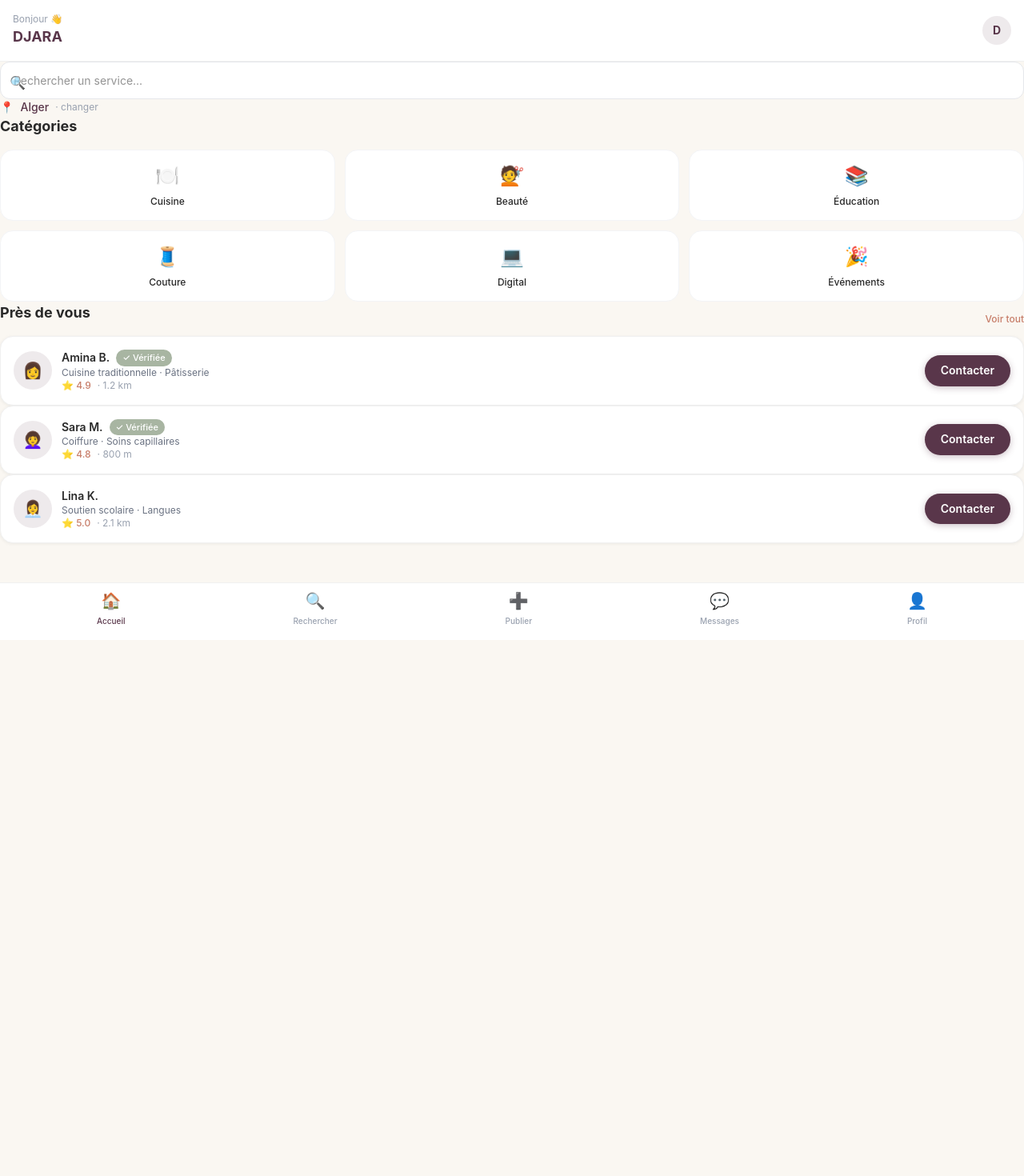
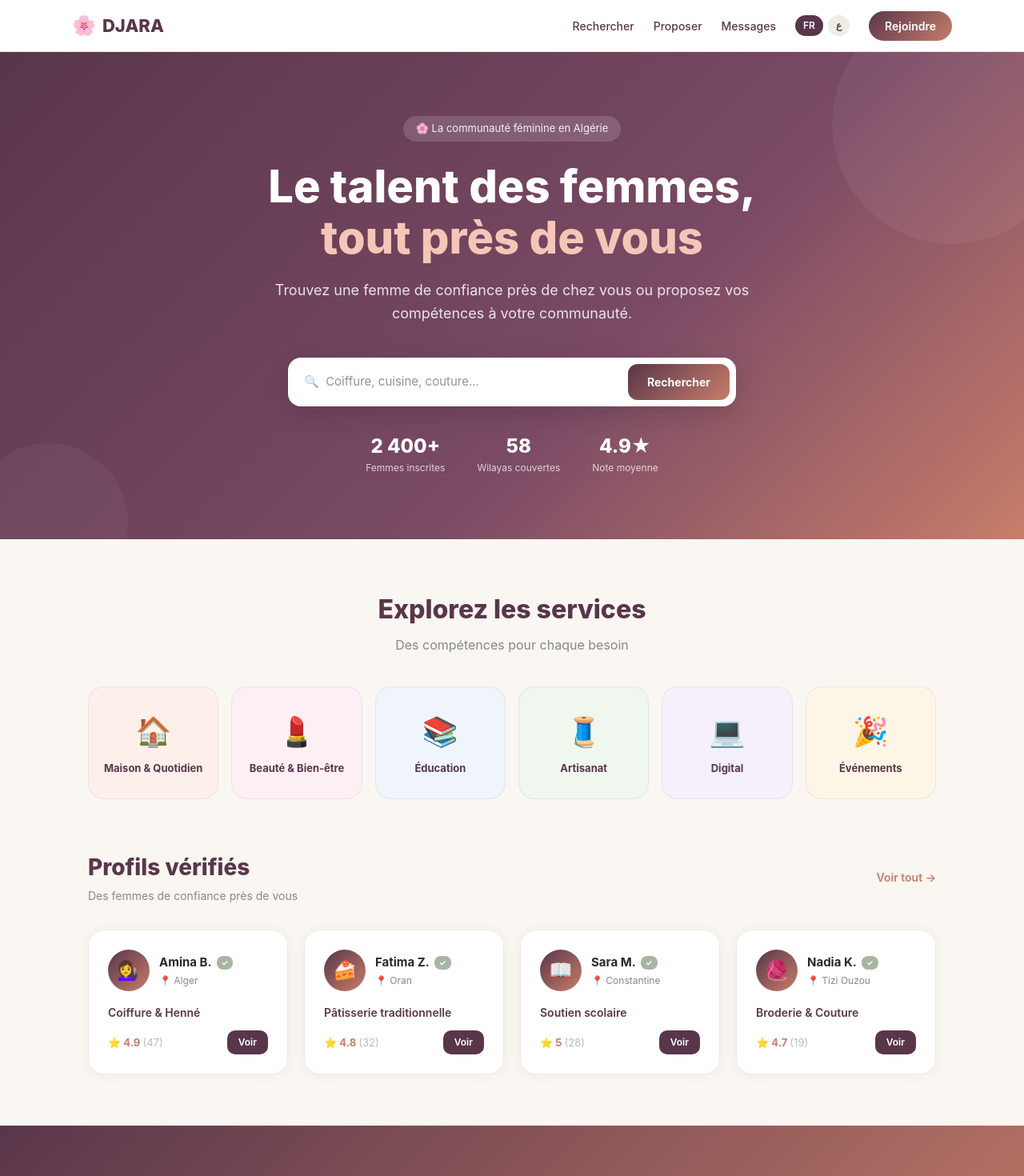
Before and after one commit to azzerinou-cyber/djara-app, a Next.js app: page / in a window 1280 px wide. Shown: the top 1470 px of the page at 80% size. Before the commit the page ends 800 px from the top, so only its background shows below. Built offline with nearby package versions, Linux system fonts and the light colour scheme.

Commit message:
feat: refonte home page - hero premium + categories + providers

```diff
--- a/src/app/page.tsx
+++ b/src/app/page.tsx
@@ -1,112 +1,187 @@
+'use client';
+import { useState } from 'react';
+
+const categories = [
+  { emoji: '🏠', fr: 'Maison & Quotidien', ar: 'المنزل', color: '#FDF0EB' },
+  { emoji: '💄', fr: 'Beauté & Bien-être', ar: 'الجمال', color: '#FDF0F5' },
+  { emoji: '📚', fr: 'Éducation', ar: 'التعليم', color: '#EFF5FB' },
+  { emoji: '🧵', fr: 'Artisanat', ar: 'الحرف', color: '#F0F7EE' },
+  { emoji: '💻', fr: 'Digital', ar: 'الرقمي', color: '#F5F0FB' },
+  { emoji: '🎉', fr: 'Événements', ar: 'المناسبات', color: '#FDF5E6' },
+];
+
+const providers = [
+  { name: 'Amina B.', service: 'Coiffure & Henné', wilaya: 'Alger', rating: 4.9, reviews: 47, badge: '✓', emoji: '💇‍♀️' },
+  { name: 'Fatima Z.', service: 'Pâtisserie traditionnelle', wilaya: 'Oran', rating: 4.8, reviews: 32, badge: '✓', emoji: '🍰' },
+  { name: 'Sara M.', service: 'Soutien scolaire', wilaya: 'Constantine', rating: 5.0, reviews: 28, badge: '✓', emoji: '📖' },
+  { name: 'Nadia K.', service: 'Broderie & Couture', wilaya: 'Tizi Ouzou', rating: 4.7, reviews: 19, badge: '✓', emoji: '🧶' },
+];
+
 export default function Home() {
+  const [lang, setLang] = useState<'fr' | 'ar'>('fr');
+  const [search, setSearch] = useState('');
+  const isRTL = lang === 'ar';
+
   return (
-    <main className="screen">
+    <div dir={isRTL ? 'rtl' : 'ltr'} style={{ minHeight: '100vh', background: '#FAF7F2', fontFamily: '-apple-system, BlinkMacSystemFont, "Segoe UI", sans-serif', color: '#292929' }}>
+
       {/* HEADER */}
-      <div className="header flex items-center justify-between">
-        <div>
-          <p className="text-xs text-gray-400">Bonjour 👋</p>
-          <h1 className="text-lg font-bold text-[#59364A]">DJARA</h1>
+      <header style={{ background: 'white', borderBottom: '1px solid #f0ece6', position: 'sticky', top: 0, zIndex: 100, padding: '0 20px' }}>
+        <div style={{ maxWidth: 1100, margin: '0 auto', display: 'flex', alignItems: 'center', justifyContent: 'space-between', height: 64 }}>
+          <div style={{ display: 'flex', alignItems: 'center', gap: 8 }}>
+            <span style={{ fontSize: 24 }}>🌸</span>
+            <span style={{ fontSize: 22, fontWeight: 800, color: '#59364A' }}>DJARA</span>
           </div>
-        <div className="w-9 h-9 rounded-full bg-[#59364A]/10 flex items-center justify-center">
-          <span className="text-[#59364A] text-sm font-bold">D</span>
+          <nav style={{ display: 'flex', alignItems: 'center', gap: 24 }}>
+            <a href="/rechercher" style={{ color: '#59364A', textDecoration: 'none', fontSize: 14, fontWeight: 500 }}>{lang === 'fr' ? 'Rechercher' : 'بحث'}</a>
+            <a href="/publier" style={{ color: '#59364A', textDecoration: 'none', fontSize: 14, fontWeight: 500 }}>{lang === 'fr' ? 'Proposer' : 'نشر'}</a>
+            <a href="/messages" style={{ color: '#59364A', textDecoration: 'none', fontSize: 14, fontWeight: 500 }}>{lang === 'fr' ? 'Messages' : 'رسائل'}</a>
+            <div style={{ display: 'flex', gap: 6 }}>
+              {(['fr', 'ar'] as const).map(l => (
+                <button key={l} onClick={() => setLang(l)} style={{ padding: '4px 10px', borderRadius: 16, border: 'none', background: lang === l ? '#59364A' : '#f0ece6', color: lang === l ? 'white' : '#59364A', fontWeight: 600, cursor: 'pointer', fontSize: 12 }}>{l === 'fr' ? 'FR' : 'ع'}</button>
+              ))}
             </div>
+            <a href="/auth/inscription" style={{ background: 'linear-gradient(135deg,#59364A,#C77D69)', color: 'white', textDecoration: 'none', padding: '8px 20px', borderRadius: 20, fontSize: 14, fontWeight: 600 }}>
+              {lang === 'fr' ? 'Rejoindre' : 'انضمي'}
+            </a>
+          </nav>
+        </div>
+      </header>
+
+      {/* HERO */}
+      <section style={{ background: 'linear-gradient(135deg,#59364A 0%,#7a4a65 60%,#C77D69 100%)', padding: '80px 20px', textAlign: 'center', position: 'relative', overflow: 'hidden' }}>
+        <div style={{ position: 'absolute', top: -60, right: -60, width: 300, height: 300, borderRadius: '50%', background: 'rgba(255,255,255,0.05)' }} />
+        <div style={{ position: 'absolute', bottom: -80, left: -40, width: 200, height: 200, borderRadius: '50%', background: 'rgba(255,255,255,0.04)' }} />
+        <div style={{ maxWidth: 700, margin: '0 auto', position: 'relative' }}>
+          <div style={{ display: 'inline-block', background: 'rgba(255,255,255,0.15)', borderRadius: 20, padding: '6px 16px', fontSize: 13, color: 'rgba(255,255,255,0.9)', marginBottom: 24, backdropFilter: 'blur(10px)' }}>
+            🌸 {lang === 'fr' ? 'La communauté féminine en Algérie' : 'المجتمع النسائي في الجزائر'}
+          </div>
+          <h1 style={{ fontSize: 'clamp(32px,5vw,56px)', fontWeight: 800, color: 'white', margin: '0 0 20px', lineHeight: 1.15 }}>
+            {lang === 'fr' ? <>Le talent des femmes,<br /><span style={{ color: '#f5c6b8' }}>tout près de vous</span></> : <>موهبة المرأة،<br /><span style={{ color: '#f5c6b8' }}>بالقرب منك</span></>}
+          </h1>
+          <p style={{ fontSize: 18, color: 'rgba(255,255,255,0.85)', margin: '0 0 40px', lineHeight: 1.6 }}>
+            {lang === 'fr' ? 'Trouvez une femme de confiance près de chez vous ou proposez vos compétences à votre communauté.' : 'ابحثي عن امرأة موثوقة بالقرب منك أو قدمي مهاراتك لمجتمعك.'}
+          </p>
+
+          {/* Search bar */}
+          <div style={{ display: 'flex', gap: 8, maxWidth: 560, margin: '0 auto 32px', background: 'white', borderRadius: 16, padding: '8px 8px 8px 20px', boxShadow: '0 8px 32px rgba(0,0,0,0.15)' }}>
+            <input
+              value={search}
+              onChange={e => setSearch(e.target.value)}
+              placeholder={lang === 'fr' ? '🔍  Coiffure, cuisine, couture...' : '🔍  ابحثي عن خدمة...'}
+              style={{ flex: 1, border: 'none', outline: 'none', fontSize: 15, background: 'transparent', color: '#292929' }}
+            />
+            <a href={`/rechercher?q=${search}`} style={{ background: 'linear-gradient(135deg,#59364A,#C77D69)', color: 'white', padding: '12px 24px', borderRadius: 12, textDecoration: 'none', fontWeight: 700, fontSize: 14, whiteSpace: 'nowrap' }}>
+              {lang === 'fr' ? 'Rechercher' : 'بحث'}
+            </a>
           </div>
 
-      <div className="px-4 pt-4 space-y-6">
-
-        {/* BARRE DE RECHERCHE */}
-        <div className="relative">
-          <input
-            type="text"
-            placeholder="Rechercher un service..."
-            className="input-field pl-10"
-          />
-          <span className="absolute left-3 top-3.5 text-gray-400 text-base">🔍</span>
-        </div>
-
-        {/* WILAYA */}
-        <div className="flex items-center gap-2">
-          <span className="text-sm text-gray-500">📍</span>
-          <span className="text-sm font-medium text-[#59364A]">Alger</span>
-          <span className="text-xs text-gray-400">· changer</span>
-        </div>
-
-        {/* CATEGORIES */}
-        <div>
-          <h2 className="section-title">Catégories</h2>
-          <div className="grid grid-cols-3 gap-3">
-            {categories.map((cat) => (
-              <div key={cat.id} className="card-flat flex flex-col items-center gap-2 p-3 rounded-2xl border border-gray-100 hover:border-[#59364A]/30 transition-all cursor-pointer">
-                <span className="text-2xl">{cat.icon}</span>
-                <span className="text-xs text-center font-medium text-[#292929] leading-tight">{cat.name}</span>
+          {/* Stats */}
+          <div style={{ display: 'flex', justifyContent: 'center', gap: 40, flexWrap: 'wrap' }}>
+            {[
+              { n: '2 400+', l: lang === 'fr' ? 'Femmes inscrites' : 'نساء مسجلات' },
+              { n: '58', l: lang === 'fr' ? 'Wilayas couvertes' : 'ولاية' },
+              { n: '4.9★', l: lang === 'fr' ? 'Note moyenne' : 'التقييم المتوسط' },
+            ].map(s => (
+              <div key={s.n} style={{ textAlign: 'center' }}>
+                <div style={{ fontSize: 24, fontWeight: 800, color: 'white' }}>{s.n}</div>
+                <div style={{ fontSize: 12, color: 'rgba(255,255,255,0.75)' }}>{s.l}</div>
               </div>
             ))}
           </div>
         </div>
+      </section>
 
-        {/* PRESTATAIRES PROCHES */}
+      {/* CATEGORIES */}
+      <section style={{ padding: '64px 20px', maxWidth: 1100, margin: '0 auto' }}>
+        <div style={{ textAlign: 'center', marginBottom: 40 }}>
+          <h2 style={{ fontSize: 32, fontWeight: 800, color: '#59364A', margin: '0 0 8px' }}>
+            {lang === 'fr' ? 'Explorez les services' : 'استكشفي الخدمات'}
+          </h2>
+          <p style={{ color: '#888', fontSize: 16 }}>{lang === 'fr' ? 'Des compétences pour chaque besoin' : 'مهارات لكل احتياج'}</p>
+        </div>
+        <div style={{ display: 'grid', gridTemplateColumns: 'repeat(auto-fill, minmax(160px, 1fr))', gap: 16 }}>
+          {categories.map(c => (
+            <a key={c.fr} href={`/rechercher?cat=${c.fr}`} style={{ textDecoration: 'none', background: c.color, borderRadius: 20, padding: '28px 16px', textAlign: 'center', border: '1px solid rgba(89,54,74,0.08)', transition: 'transform 0.2s', cursor: 'pointer', display: 'block' }}
+              onMouseOver={e => (e.currentTarget.style.transform = 'translateY(-4px)')}
+              onMouseOut={e => (e.currentTarget.style.transform = 'translateY(0)')}>
+              <div style={{ fontSize: 36, marginBottom: 10 }}>{c.emoji}</div>
+              <div style={{ fontSize: 13, fontWeight: 700, color: '#59364A' }}>{lang === 'fr' ? c.fr : c.ar}</div>
+            </a>
+          ))}
+        </div>
+      </section>
+
+      {/* PROVIDERS */}
+      <section style={{ padding: '0 20px 64px', maxWidth: 1100, margin: '0 auto' }}>
+        <div style={{ display: 'flex', justifyContent: 'space-between', alignItems: 'center', marginBottom: 32 }}>
           <div>
-          <div className="flex items-center justify-between mb-4">
-            <h2 className="section-title mb-0">Près de vous</h2>
-            <span className="text-xs text-[#C77D69] font-medium cursor-pointer">Voir tout</span>
+            <h2 style={{ fontSize: 28, fontWeight: 800, color: '#59364A', margin: '0 0 4px' }}>
+              {lang === 'fr' ? 'Profils vérifiés' : 'ملفات موثقة'}
+            </h2>
+            <p style={{ color: '#888', fontSize: 14, margin: 0 }}>{lang === 'fr' ? 'Des femmes de confiance près de vous' : 'نساء موثوقات بالقرب منك'}</p>
           </div>
-          <div className="space-y-3">
-            {providers.map((p) => (
-              <div key={p.id} className="card flex items-center gap-3">
-                <div className="w-12 h-12 rounded-full bg-[#59364A]/10 flex items-center justify-center flex-shrink-0">
-                  <span className="text-xl">{p.avatar}</span>
+          <a href="/rechercher" style={{ color: '#C77D69', textDecoration: 'none', fontWeight: 600, fontSize: 14 }}>
+            {lang === 'fr' ? 'Voir tout →' : '← عرض الكل'}
+          </a>
         </div>
-                <div className="flex-1 min-w-0">
-                  <div className="flex items-center gap-2">
-                    <span className="font-semibold text-sm text-[#292929]">{p.name}</span>
-                    {p.verified && <span className="badge-verified">✓ Vérifiée</span>}
+        <div style={{ display: 'grid', gridTemplateColumns: 'repeat(auto-fill, minmax(240px, 1fr))', gap: 20 }}>
+          {providers.map(p => (
+            <div key={p.name} style={{ background: 'white', borderRadius: 20, padding: '24px', border: '1px solid #f0ece6', boxShadow: '0 2px 16px rgba(89,54,74,0.06)' }}>
+              <div style={{ display: 'flex', alignItems: 'center', gap: 12, marginBottom: 16 }}>
+                <div style={{ width: 52, height: 52, borderRadius: '50%', background: 'linear-gradient(135deg,#59364A,#C77D69)', display: 'flex', alignItems: 'center', justifyContent: 'center', fontSize: 24 }}>{p.emoji}</div>
+                <div>
+                  <div style={{ display: 'flex', alignItems: 'center', gap: 6 }}>
+                    <span style={{ fontWeight: 700, fontSize: 15, color: '#292929' }}>{p.name}</span>
+                    <span style={{ background: '#A8B5A2', color: 'white', borderRadius: 8, padding: '1px 6px', fontSize: 10, fontWeight: 700 }}>{p.badge}</span>
                   </div>
-                  <p className="text-xs text-gray-500 mt-0.5">{p.service}</p>
-                  <div className="flex items-center gap-2 mt-1">
-                    <span className="text-xs text-[#C77D69] font-medium">⭐ {p.rating}</span>
-                    <span className="text-xs text-gray-400">· {p.distance}</span>
+                  <div style={{ fontSize: 12, color: '#888', marginTop: 2 }}>📍 {p.wilaya}</div>
                 </div>
               </div>
-                <button className="btn-primary text-xs px-3 py-1.5">Contacter</button>
+              <p style={{ fontSize: 14, color: '#59364A', fontWeight: 600, margin: '0 0 12px' }}>{p.service}</p>
+              <div style={{ display: 'flex', justifyContent: 'space-between', alignItems: 'center' }}>
+                <div style={{ fontSize: 13, color: '#C77D69', fontWeight: 700 }}>⭐ {p.rating} <span style={{ color: '#bbb', fontWeight: 400 }}>({p.reviews})</span></div>
+                <a href={`/profil/${p.name}`} style={{ background: '#59364A', color: 'white', textDecoration: 'none', padding: '6px 14px', borderRadius: 10, fontSize: 12, fontWeight: 600 }}>
+                  {lang === 'fr' ? 'Voir' : 'عرض'}
+                </a>
+              </div>
             </div>
           ))}
         </div>
+      </section>
+
+      {/* CTA SECTION */}
+      <section style={{ background: 'linear-gradient(135deg,#59364A,#C77D69)', padding: '64px 20px', textAlign: 'center' }}>
+        <div style={{ maxWidth: 600, margin: '0 auto' }}>
+          <div style={{ fontSize: 40, marginBottom: 16 }}>🌸</div>
+          <h2 style={{ fontSize: 32, fontWeight: 800, color: 'white', margin: '0 0 16px' }}>
+            {lang === 'fr' ? 'Vous avez un talent à partager ?' : 'لديك موهبة تريدين مشاركتها؟'}
+          </h2>
+          <p style={{ color: 'rgba(255,255,255,0.85)', fontSize: 16, margin: '0 0 32px' }}>
+            {lang === 'fr' ? 'Rejoignez des milliers de femmes qui valorisent leurs compétences sur DJARA.' : 'انضمي إلى آلاف النساء اللواتي يُقدِّرن مهاراتهن على جارة.'}
+          </p>
+          <div style={{ display: 'flex', gap: 16, justifyContent: 'center', flexWrap: 'wrap' }}>
+            <a href="/auth/inscription" style={{ background: 'white', color: '#59364A', textDecoration: 'none', padding: '14px 32px', borderRadius: 14, fontWeight: 700, fontSize: 16 }}>
+              {lang === 'fr' ? '✨ Je propose mes services' : '✨ أقدم خدماتي'}
+            </a>
+            <a href="/rechercher" style={{ background: 'rgba(255,255,255,0.2)', color: 'white', textDecoration: 'none', padding: '14px 32px', borderRadius: 14, fontWeight: 700, fontSize: 16, border: '2px solid rgba(255,255,255,0.4)' }}>
+              {lang === 'fr' ? 'Je cherche un service' : 'أبحث عن خدمة'}
+            </a>
           </div>
+        </div>
+      </section>
 
+      {/* FOOTER */}
+      <footer style={{ background: '#2d1f27', color: 'rgba(255,255,255,0.6)', padding: '32px 20px', textAlign: 'center' }}>
+        <div style={{ fontSize: 20, marginBottom: 8 }}>🌸 <span style={{ fontWeight: 700, color: 'white' }}>DJARA</span></div>
+        <p style={{ margin: '0 0 16px', fontSize: 13 }}>{lang === 'fr' ? 'Le talent des femmes, tout près de vous.' : 'موهبة المرأة، بالقرب منك.'}</p>
+        <div style={{ display: 'flex', justifyContent: 'center', gap: 24, fontSize: 12 }}>
+          <a href="#" style={{ color: 'rgba(255,255,255,0.5)', textDecoration: 'none' }}>Confidentialité</a>
+          <a href="#" style={{ color: 'rgba(255,255,255,0.5)', textDecoration: 'none' }}>Conditions</a>
+          <a href="#" style={{ color: 'rgba(255,255,255,0.5)', textDecoration: 'none' }}>Contact</a>
         </div>
-
-      {/* NAVIGATION BAS */}
-      <nav className="bottom-nav">
-        {navItems.map((item) => (
-          <button key={item.id} className={`flex flex-col items-center gap-1 px-3 py-1 rounded-xl transition-all ${item.active ? 'text-[#59364A]' : 'text-gray-400'}`}>
-            <span className="text-xl">{item.icon}</span>
-            <span className="text-[10px] font-medium">{item.label}</span>
-          </button>
-        ))}
-      </nav>
-    </main>
+        <p style={{ margin: '16px 0 0', fontSize: 11 }}>© 2026 DJARA — Algérie 🇩🇿</p>
+      </footer>
+    </div>
   );
 }
-
-const categories = [
-  { id: 1, icon: '🍽️', name: 'Cuisine' },
-  { id: 2, icon: '💇', name: 'Beauté' },
-  { id: 3, icon: '📚', name: 'Éducation' },
-  { id: 4, icon: '🧵', name: 'Couture' },
-  { id: 5, icon: '💻', name: 'Digital' },
-  { id: 6, icon: '🎉', name: 'Événements' },
-];
-
-const providers = [
-  { id: 1, avatar: '👩', name: 'Amina B.', service: 'Cuisine traditionnelle · Pâtisserie', rating: '4.9', distance: '1.2 km', verified: true },
-  { id: 2, avatar: '👩‍🦱', name: 'Sara M.', service: 'Coiffure · Soins capillaires', rating: '4.8', distance: '800 m', verified: true },
-  { id: 3, avatar: '👩‍💼', name: 'Lina K.', service: 'Soutien scolaire · Langues', rating: '5.0', distance: '2.1 km', verified: false },
-];
-
-const navItems = [
-  { id: 1, icon: '🏠', label: 'Accueil', active: true },
-  { id: 2, icon: '🔍', label: 'Rechercher', active: false },
-  { id: 3, icon: '➕', label: 'Publier', active: false },
-  { id: 4, icon: '💬', label: 'Messages', active: false },
-  { id: 5, icon: '👤', label: 'Profil', active: false },
-];
```
Lines whose indentation alone changed are shown as unchanged.
